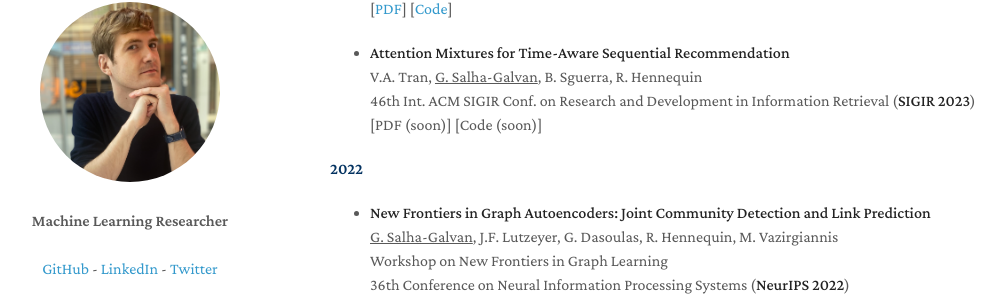
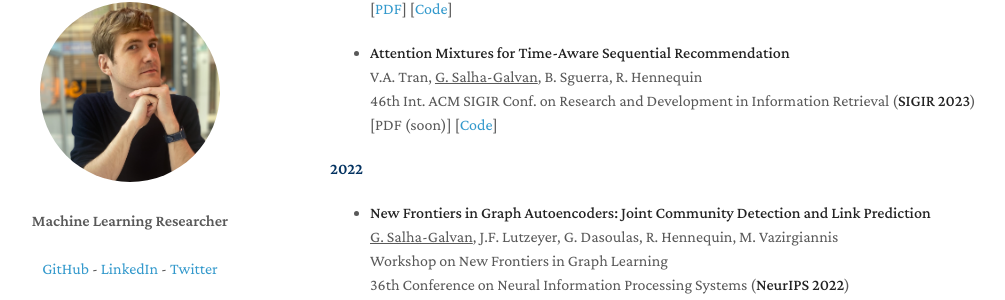
Before and after one commit to GuillaumeSalhaGalvan/GuillaumeSalhaGalvan.github.io, a Jekyll site: the page built from index.md, in a window 1280 px wide and 900 px high, scrolled down 1031 px. Shown: the part 144-444 px from the top of the window, without its empty margins (140-1145 px from the left). Built offline with Jekyll 4.4.1, drawn with Linux system fonts in a browser that asks for light colours; our own code applies the rules of GitHub Pages for plain Markdown files; a script that is not in the unit is left out.

Commit message:
Update index.md

```diff
--- a/index.md
+++ b/index.md
@@ -44,7 +44,9 @@
 - **Attention Mixtures for Time-Aware Sequential Recommendation**<br>
 V.A. Tran, <ins>G. Salha-Galvan</ins>, B. Sguerra, R. Hennequin <br>
 46th Int. ACM SIGIR Conf. on Research and Development in Information Retrieval (**SIGIR 2023**) <br>
-[PDF (soon)] [Code (soon)]
+[PDF (soon)] [<a href="https://github.com/deezer/sigir23-mojito" target="_blank">Code</a>]
+
+
 
 #### 2022
 
```
